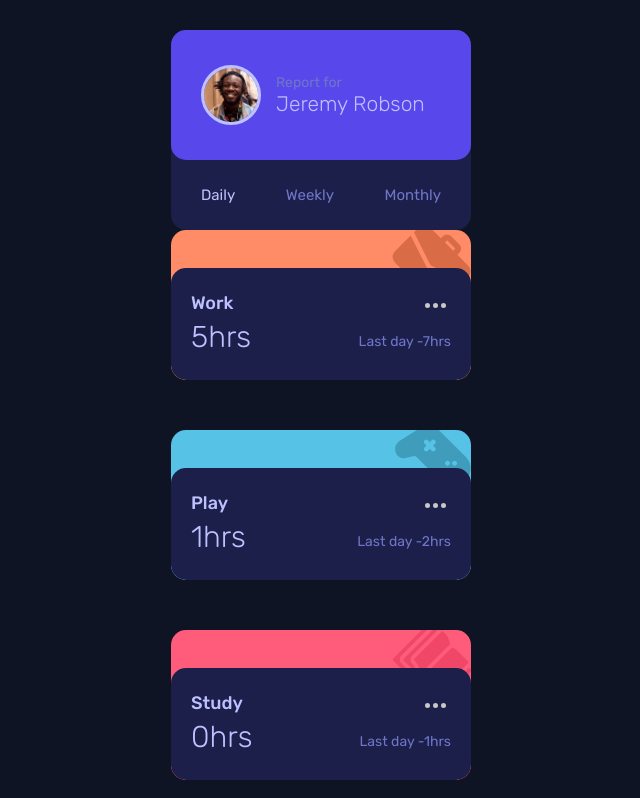
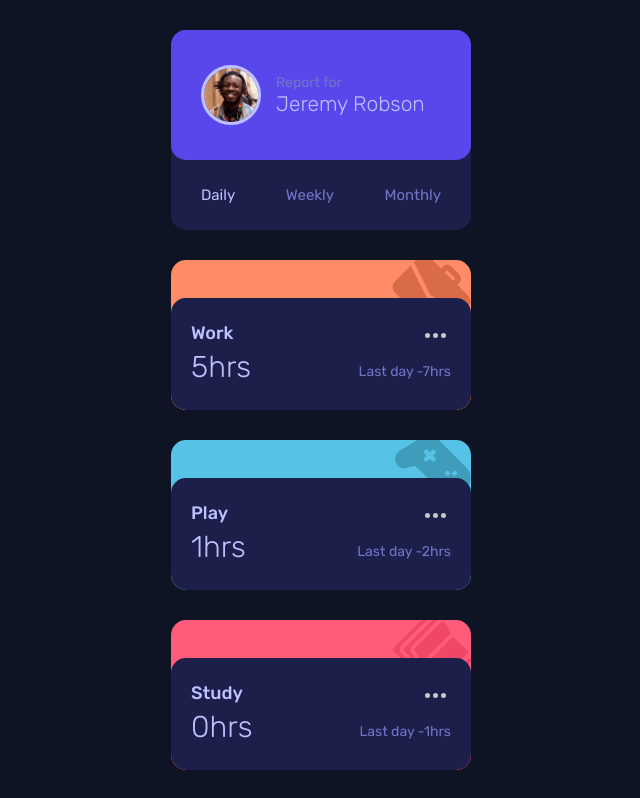
Before and after one commit to LucasTamaya/TimeTrackingDashboardReactJS, a React (Create React App) app: page / in a window 1280 px wide. Shown: the top 798 px of the page, without its empty margins (319-959 px from the left). Built offline with nearby package versions, Linux system fonts and the light colour scheme.

Commit message:
Changement de display sur le container des cards: Flex

```diff
--- a/src/style/css/style.css
+++ b/src/style/css/style.css
@@ -37,11 +37,11 @@ img {
 .grid {
   width: 100%;
   height: 100%;
-  display: grid;
-  grid-template-columns: 1fr;
-  grid-template-rows: repeat(7, 1fr);
-  grid-template-areas: "main-grid" "work" "play" "study" "exercise" "social" "self-care";
-  row-gap: 0;
+  display: flex;
+  justify-content: center;
+  align-items: center;
+  flex-direction: column;
+  row-gap: 30px;
 }
 
 .main-grid-container {
--- a/src/style/scss/style.scss
+++ b/src/style/scss/style.scss
@@ -50,19 +50,9 @@ img{
 .grid{
     width: 100%;
     height: 100%;
-    display: grid;
-    grid-template-columns: 1fr;
-    grid-template-rows: repeat(7, 1fr);
-    grid-template-areas:
-    "main-grid"
-    "work"
-    "play"
-    "study"
-    "exercise"
-    "social"
-    "self-care"
-    ;
-    row-gap: 0;
+    @include flexCenter;
+    flex-direction: column;
+    row-gap: 30px;
 }
 
 .main-grid-container{
```
Also changed, not shown: 1 other file (tests, documents, lock files or other folders).
